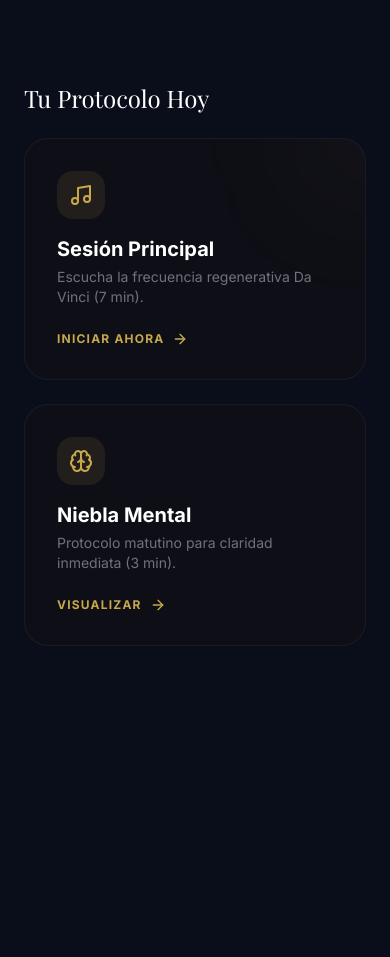
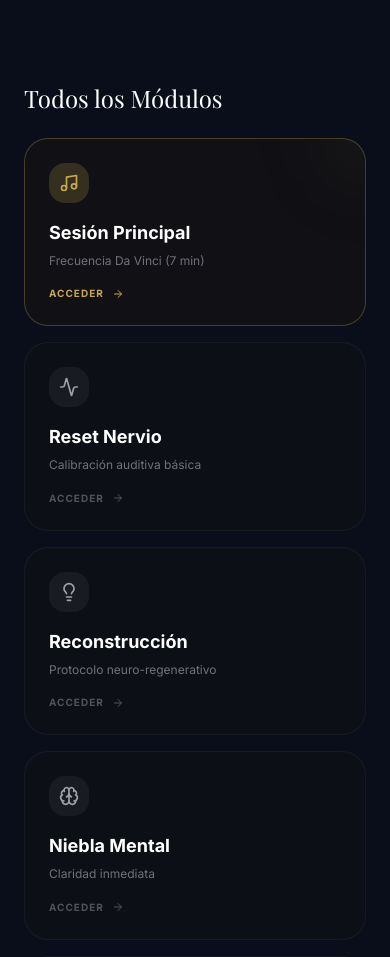
Before and after one commit to GuizeraOn/frecuencia-da-vinci, a React (Vite) app: page / in a window 390 px wide. Shown: the part 1040-1997 px from the top of the page. Before the commit the page ends 1894 px from the top, so only its background shows below. Built offline with nearby package versions, Linux system fonts and the light colour scheme; sample sign-in values are in the browser's storage; a web font is replaced by a local one.

Commit message:
feat: improve mobile accessibility with bottom nav menu and home screen module grid

```diff
--- a/src/App.jsx
+++ b/src/App.jsx
@@ -266,7 +266,7 @@ function LoginScreen() {
     );
 }
 
-const BottomNav = () => {
+const BottomNav = ({ onMenuClick }) => {
     const location = useLocation();
 
     const navItems = [
@@ -301,9 +301,38 @@ const BottomNav = () => {
                     </Link>
                 );
             })}
+
+            <button
+                onClick={onMenuClick}
+                className="relative flex flex-col items-center justify-center gap-1.5 text-zinc-500 hover:text-white transition-all"
+            >
+                <Menu className="w-6 h-6" />
+                <span className="text-[10px] font-medium tracking-wider uppercase opacity-70">Menu</span>
+            </button>
         </nav>
     );
 };
+
+const ModuleCard = ({ to, icon: Icon, title, desc, highlight = false }) => (
+    <Link
+        to={to}
+        className={`${highlight ? 'bg-[#121214]/80 border-[#C9A84C]/30' : 'bg-[#121214]/40 border-white/5'} border p-6 rounded-3xl hover:border-[#C9A84C]/50 transition-all group relative overflow-hidden flex flex-col gap-4`}
+    >
+        {highlight && (
+            <div className="absolute top-0 right-0 w-24 h-24 bg-[#C9A84C]/5 blur-2xl rounded-full -mr-12 -mt-12 group-hover:bg-[#C9A84C]/10 transition-all"></div>
+        )}
+        <div className={`w-10 h-10 rounded-2xl ${highlight ? 'bg-[#C9A84C]/20 text-[#C9A84C]' : 'bg-white/5 text-zinc-400 group-hover:text-[#C9A84C]'} flex items-center justify-center transition-colors`}>
+            <Icon className="w-5 h-5" />
+        </div>
+        <div>
+            <h4 className="text-lg font-bold text-white mb-1">{title}</h4>
+            <p className="text-zinc-500 text-xs leading-relaxed">{desc}</p>
+        </div>
+        <div className={`flex items-center gap-2 ${highlight ? 'text-[#C9A84C]' : 'text-zinc-600 group-hover:text-[#C9A84C]'} text-[10px] font-bold uppercase tracking-widest mt-auto transition-colors`}>
+            Acceder <ArrowLeft className="w-3 h-3 rotate-180" />
+        </div>
+    </Link>
+);
 
 function HomeScreen() {
     const { user } = React.useContext(AuthContext);
@@ -464,38 +493,48 @@ function HomeScreen() {
 
             {/* Quick Actions / Featured */}
             <section className="space-y-6">
-                <h3 className="text-2xl font-serif text-white">Tu Protocolo Hoy</h3>
-                <div className="grid grid-cols-1 md:grid-cols-2 gap-6">
-                    <Link to="/protocolo-principal" className="bg-[#121214]/60 border border-white/5 p-8 rounded-3xl hover:border-[#C9A84C]/50 transition-all group relative overflow-hidden">
-                         <div className="absolute top-0 right-0 w-32 h-32 bg-[#C9A84C]/5 blur-3xl rounded-full -mr-16 -mt-16 group-hover:bg-[#C9A84C]/10 transition-all"></div>
-                         <div className="flex flex-col gap-4 relative z-10">
-                            <div className="w-12 h-12 rounded-2xl bg-[#C9A84C]/10 flex items-center justify-center text-[#C9A84C]">
-                                <Music className="w-6 h-6" />
-                            </div>
-                            <div>
-                                <h4 className="text-xl font-bold text-white mb-1">Sesión Principal</h4>
-                                <p className="text-zinc-500 text-sm">Escucha la frecuencia regenerativa Da Vinci (7 min).</p>
-                            </div>
-                            <div className="flex items-center gap-2 text-[#C9A84C] text-xs font-bold uppercase tracking-widest mt-2">
-                                Iniciar ahora <ArrowLeft className="w-4 h-4 rotate-180" />
-                            </div>
-                         </div>
-                    </Link>
+                <div className="flex items-center justify-between">
+                    <h3 className="text-2xl font-serif text-white">Todos los Módulos</h3>
+                </div>
 
-                    <Link to="/bonus-1" className="bg-[#121214]/60 border border-white/5 p-8 rounded-3xl hover:border-[#C9A84C]/50 transition-all group relative overflow-hidden">
-                         <div className="flex flex-col gap-4 relative z-10">
-                            <div className="w-12 h-12 rounded-2xl bg-[#C9A84C]/10 flex items-center justify-center text-[#C9A84C]">
-                                <Brain className="w-6 h-6" />
-                            </div>
-                            <div>
-                                <h4 className="text-xl font-bold text-white mb-1">Niebla Mental</h4>
-                                <p className="text-zinc-500 text-sm">Protocolo matutino para claridad inmediata (3 min).</p>
-                            </div>
-                            <div className="flex items-center gap-2 text-[#C9A84C] text-xs font-bold uppercase tracking-widest mt-2">
-                                Visualizar <ArrowLeft className="w-4 h-4 rotate-180" />
-                            </div>
-                         </div>
-                    </Link>
+                <div className="grid grid-cols-1 sm:grid-cols-2 lg:grid-cols-3 gap-4">
+                    <ModuleCard
+                        to="/protocolo-principal"
+                        icon={Music}
+                        title="Sesión Principal"
+                        desc="Frecuencia Da Vinci (7 min)"
+                        highlight
+                    />
+                    <ModuleCard
+                        to="/reset-nervio"
+                        icon={Activity}
+                        title="Reset Nervio"
+                        desc="Calibración auditiva básica"
+                    />
+                    <ModuleCard
+                        to="/reconstruccion-cognitiva"
+                        icon={Lightbulb}
+                        title="Reconstrucción"
+                        desc="Protocolo neuro-regenerativo"
+                    />
+                    <ModuleCard
+                        to="/bonus-1"
+                        icon={Brain}
+                        title="Niebla Mental"
+                        desc="Claridad inmediata"
+                    />
+                    <ModuleCard
+                        to="/bonus-2"
+                        icon={Salad}
+                        title="Guía Alimentos"
+                        desc="Nutrición auditiva"
+                    />
+                    <ModuleCard
+                        to="/botin-digital"
+                        icon={Gift}
+                        title="Bonus Extras"
+                        desc="Botín digital completo"
+                    />
                 </div>
             </section>
         </motion.div>
@@ -580,7 +619,7 @@ function DashboardLayout({ children }) {
             </main>
 
             {/* Bottom Navigation for Mobile */}
-            <BottomNav />
+            <BottomNav onMenuClick={() => setMobileMenuOpen(true)} />
 
             {/* Mobile Menu Backdrop */}
             {mobileMenuOpen && (
```
